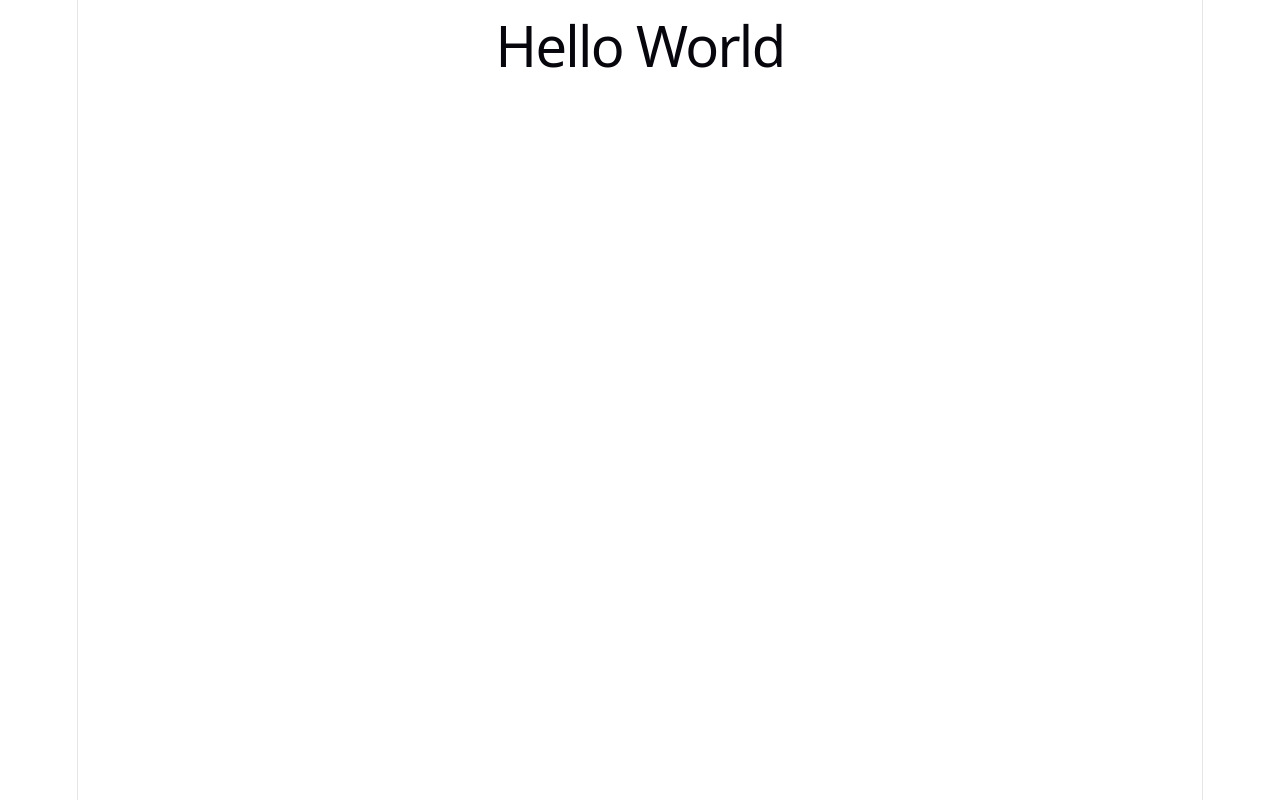
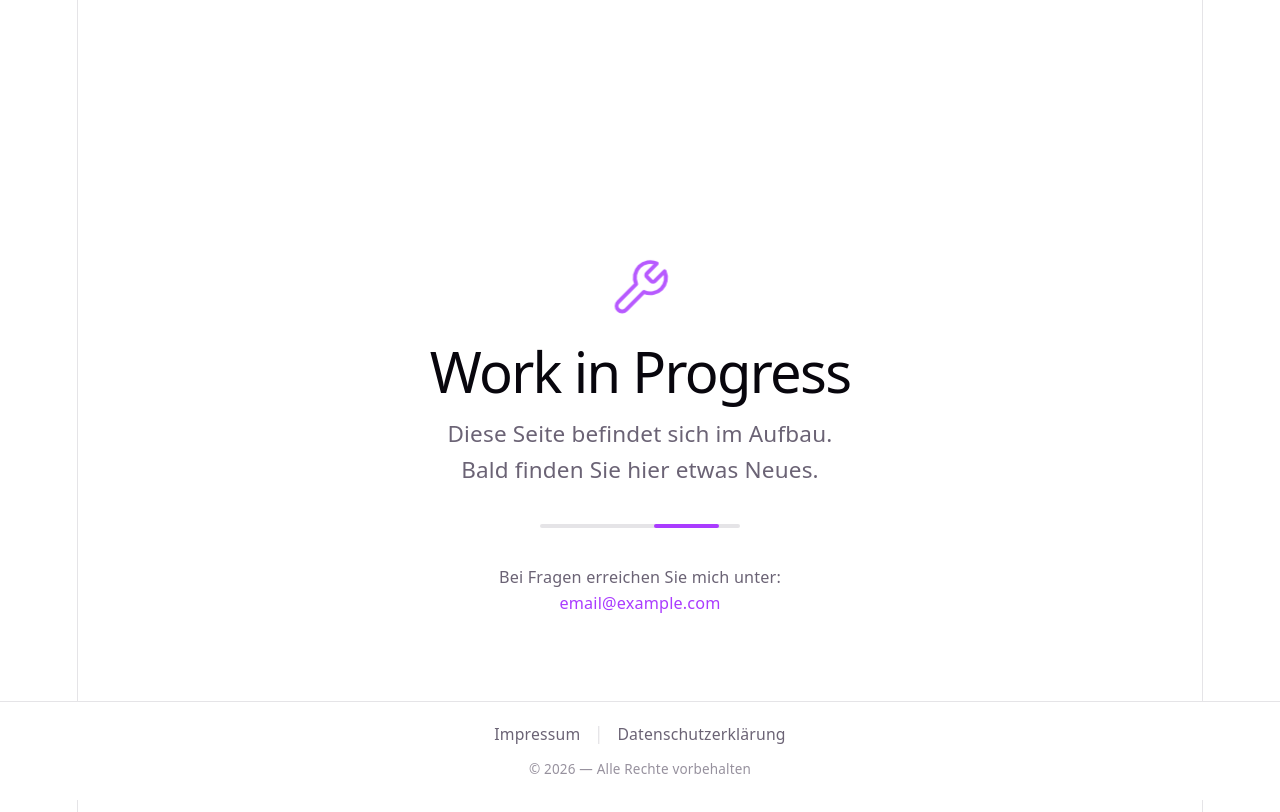
Before and after one commit to marvinLaubenstein/curriculum-vitae, a React (Vite) app: page / in a window 1280 px wide. Shown: the top 812 px of the page. Built offline with nearby package versions, Linux system fonts and the light colour scheme.

Commit message:
feat(app): adding landing page (#8)

```diff
--- a/index.html
+++ b/index.html
@@ -1,10 +1,11 @@
 <!doctype html>
-<html lang="en">
+<html lang="de">
   <head>
     <meta charset="UTF-8" />
     <link rel="icon" type="image/svg+xml" href="/favicon.svg" />
     <meta name="viewport" content="width=device-width, initial-scale=1.0" />
-    <title>curriculum-vitae</title>
+    <meta name="description" content="Diese Website befindet sich im Aufbau." />
+    <title>Work in Progress</title>
   </head>
   <body>
     <div id="root"></div>
--- a/src/App.css
+++ b/src/App.css
@@ -1,184 +1,183 @@
-.counter {
-  font-size: 16px;
-  padding: 5px 10px;
-  border-radius: 5px;
-  color: var(--accent);
-  background: var(--accent-bg);
-  border: 2px solid transparent;
-  transition: border-color 0.3s;
-  margin-bottom: 24px;
-
-  &:hover {
-    border-color: var(--accent-border);
-  }
-  &:focus-visible {
-    outline: 2px solid var(--accent);
-    outline-offset: 2px;
-  }
+.wip-page {
+  display: flex;
+  flex-direction: column;
+  min-height: 100svh;
+  justify-content: center;
+  align-items: center;
+  padding: 2rem;
 }
 
-.hero {
-  position: relative;
-
-  .base,
-  .framework,
-  .vite {
-    inset-inline: 0;
-    margin: 0 auto;
+.wip-content {
+  text-align: center;
+  max-width: 600px;
 }
 
-  .base {
-    width: 170px;
-    position: relative;
-    z-index: 0;
+.wip-icon {
+  color: var(--accent);
+  margin-bottom: 1.5rem;
+  animation: pulse 2s ease-in-out infinite;
 }
 
-  .framework,
-  .vite {
-    position: absolute;
+@keyframes pulse {
+  0%, 100% { opacity: 1; transform: scale(1); }
+  50% { opacity: 0.7; transform: scale(0.95); }
 }
 
-  .framework {
-    z-index: 1;
-    top: 34px;
-    height: 28px;
-    transform: perspective(2000px) rotateZ(300deg) rotateX(44deg) rotateY(39deg)
-      scale(1.4);
+.wip-subtitle {
+  font-size: 1.25rem;
+  line-height: 1.6;
+  margin-bottom: 2rem;
+  color: var(--text);
 }
 
-  .vite {
-    z-index: 0;
-    top: 107px;
-    height: 26px;
-    width: auto;
-    transform: perspective(2000px) rotateZ(300deg) rotateX(40deg) rotateY(39deg)
-      scale(0.8);
-  }
+.wip-progress {
+  width: 200px;
+  height: 4px;
+  background: var(--border);
+  border-radius: 2px;
+  margin: 0 auto 2rem;
+  overflow: hidden;
 }
 
-#center {
-  display: flex;
-  flex-direction: column;
-  gap: 25px;
-  place-content: center;
-  place-items: center;
-  flex-grow: 1;
-
-  @media (max-width: 1024px) {
-    padding: 32px 20px 24px;
-    gap: 18px;
-  }
+.wip-progress-bar {
+  height: 100%;
+  width: 30%;
+  background: var(--accent);
+  border-radius: 2px;
+  animation: loading 2s ease-in-out infinite;
 }
 
-#next-steps {
-  display: flex;
-  border-top: 1px solid var(--border);
-  text-align: left;
-
-  & > div {
-    flex: 1 1 0;
-    padding: 32px;
-    @media (max-width: 1024px) {
-      padding: 24px 20px;
-    }
+@keyframes loading {
+  0% { width: 0%; margin-left: 0; }
+  50% { width: 60%; margin-left: 20%; }
+  100% { width: 0%; margin-left: 100%; }
 }
 
-  .icon {
-    margin-bottom: 16px;
-    width: 22px;
-    height: 22px;
+.wip-contact {
+  font-size: 0.9rem;
+  color: var(--text);
 }
 
-  @media (max-width: 1024px) {
-    flex-direction: column;
-    text-align: center;
-  }
+.wip-contact a {
+  color: var(--accent);
+  text-decoration: none;
 }
 
-#docs {
-  border-right: 1px solid var(--border);
-
-  @media (max-width: 1024px) {
-    border-right: none;
-    border-bottom: 1px solid var(--border);
-  }
+.wip-contact a:hover {
+  text-decoration: underline;
 }
 
-#next-steps ul {
-  list-style: none;
-  padding: 0;
-  display: flex;
-  gap: 8px;
-  margin: 32px 0 0;
-
-  .logo {
-    height: 18px;
+.wip-footer {
+  position: fixed;
+  bottom: 0;
+  left: 0;
+  right: 0;
+  padding: 1rem 2rem;
+  text-align: center;
+  border-top: 1px solid var(--border);
+  background: var(--bg);
 }
 
-  a {
-    color: var(--text-h);
-    font-size: 16px;
-    border-radius: 6px;
-    background: var(--social-bg);
-    display: flex;
-    padding: 6px 12px;
-    align-items: center;
-    gap: 8px;
-    text-decoration: none;
-    transition: box-shadow 0.3s;
-
-    &:hover {
-      box-shadow: var(--shadow);
-    }
-    .button-icon {
-      height: 18px;
-      width: 18px;
-    }
+.wip-legal {
+  margin-bottom: 0.5rem;
 }
 
-  @media (max-width: 1024px) {
-    margin-top: 20px;
-    flex-wrap: wrap;
-    justify-content: center;
-
-    li {
-      flex: 1 1 calc(50% - 8px);
+.wip-legal a {
+  color: var(--text);
+  text-decoration: none;
+  font-size: 0.875rem;
 }
 
-    a {
-      width: 100%;
-      justify-content: center;
-      box-sizing: border-box;
-    }
-  }
+.wip-legal a:hover {
+  color: var(--accent);
 }
 
-#spacer {
-  height: 88px;
-  border-top: 1px solid var(--border);
-  @media (max-width: 1024px) {
-    height: 48px;
-  }
+.wip-divider {
+  margin: 0 0.75rem;
+  color: var(--border);
 }
 
-.ticks {
-  position: relative;
-  width: 100%;
-
-  &::before,
-  &::after {
-    content: '';
-    position: absolute;
-    top: -4.5px;
-    border: 5px solid transparent;
+.wip-copyright {
+  font-size: 0.75rem;
+  color: var(--text);
+  opacity: 0.7;
 }
 
-  &::before {
-    left: 0;
-    border-left-color: var(--border);
+/* Modal Styles */
+.wip-modal-overlay {
+  display: none;
+  position: fixed;
+  inset: 0;
+  background: rgba(0, 0, 0, 0.5);
+  z-index: 1000;
+  justify-content: center;
+  align-items: flex-start;
+  overflow-y: auto;
+  padding: 4rem 1rem;
 }
-  &::after {
-    right: 0;
-    border-right-color: var(--border);
+
+.wip-modal-overlay:target {
+  display: flex;
 }
+
+.wip-modal {
+  position: relative;
+  background: var(--bg);
+  border-radius: 8px;
+  padding: 2rem;
+  max-width: 700px;
+  width: 100%;
+  box-shadow: var(--shadow);
+  color: var(--text);
 }
+
+.wip-modal-close {
+  position: absolute;
+  top: 1rem;
+  right: 1.5rem;
+  font-size: 1.5rem;
+  color: var(--text);
+  text-decoration: none;
+  line-height: 1;
+}
+
+.wip-modal-close:hover {
+  color: var(--text-h);
+}
+
+.wip-modal h2 {
+  margin-bottom: 1.5rem;
+  padding-right: 2rem;
+}
+
+.wip-legal-content h3 {
+  font-size: 1rem;
+  font-weight: 600;
+  color: var(--text-h);
+  margin: 1.5rem 0 0.75rem;
+}
+
+.wip-legal-content h3:first-child {
+  margin-top: 0;
+}
+
+.wip-legal-content h4 {
+  font-size: 0.9rem;
+  font-weight: 600;
+  color: var(--text-h);
+  margin: 1rem 0 0.5rem;
+}
+
+.wip-legal-content p {
+  margin-bottom: 0.75rem;
+  line-height: 1.6;
+}
+
+.wip-legal-content a {
+  color: var(--accent);
+  text-decoration: none;
+}
+
+.wip-legal-content a:hover {
+  text-decoration: underline;
+}
--- a/src/App.tsx
+++ b/src/App.tsx
@@ -1,5 +1,152 @@
+import './App.css'
+
+const name = import.meta.env.VITE_NAME || 'Name'
+const street = import.meta.env.VITE_STREET || 'Straße'
+const zip = import.meta.env.VITE_ZIP || 'PLZ'
+const city = import.meta.env.VITE_CITY || 'Stadt'
+const email = import.meta.env.VITE_EMAIL || 'email@example.com'
+
 function App() {
-  return <h1>Hello World</h1>
+  return (
+    <main className="wip-page">
+      <div className="wip-content">
+        <div className="wip-icon">
+          <svg width="64" height="64" viewBox="0 0 24 24" fill="none" stroke="currentColor" strokeWidth="1.5" strokeLinecap="round" strokeLinejoin="round">
+            <path d="M14.7 6.3a1 1 0 0 0 0 1.4l1.6 1.6a1 1 0 0 0 1.4 0l3.77-3.77a6 6 0 0 1-7.94 7.94l-6.91 6.91a2.12 2.12 0 0 1-3-3l6.91-6.91a6 6 0 0 1 7.94-7.94l-3.76 3.76z"/>
+          </svg>
+        </div>
+        <h1>Work in Progress</h1>
+        <p className="wip-subtitle">
+          Diese Seite befindet sich im Aufbau.<br/>
+          Bald finden Sie hier etwas Neues.
+        </p>
+        <div className="wip-progress">
+          <div className="wip-progress-bar"></div>
+        </div>
+        <p className="wip-contact">
+          Bei Fragen erreichen Sie mich unter:<br/>
+          <a href={`mailto:${email}`}>{email}</a>
+        </p>
+      </div>
+
+      <footer className="wip-footer">
+        <div className="wip-legal">
+          <a href="#impressum">Impressum</a>
+          <span className="wip-divider">|</span>
+          <a href="#datenschutz">Datenschutzerklärung</a>
+        </div>
+        <p className="wip-copyright">
+          © {new Date().getFullYear()} — Alle Rechte vorbehalten
+        </p>
+      </footer>
+
+      {/* Impressum Modal/Section */}
+      <div id="impressum" className="wip-modal-overlay">
+        <div className="wip-modal">
+          <a href="#" className="wip-modal-close">&times;</a>
+          <h2>Impressum</h2>
+          <div className="wip-legal-content">
+            <h3>Angaben gemäß § 5 TMG</h3>
+            <p>
+              <strong>{name}</strong><br/>
+              {street}<br/>
+              {zip} {city}<br/>
+              Deutschland
+            </p>
+
+            <h3>Kontakt</h3>
+            <p>
+              E-Mail: <a href={`mailto:${email}`}>{email}</a>
+            </p>
+
+            <h3>Verantwortlich für den Inhalt nach § 55 Abs. 2 RStV</h3>
+            <p>
+              {name}<br/>
+              {street}<br/>
+              {zip} {city}
+            </p>
+
+            <h3>Haftungsausschluss</h3>
+            <p>
+              <strong>Haftung für Inhalte:</strong><br/>
+              Die Inhalte dieser Seite wurden mit größter Sorgfalt erstellt. Für die Richtigkeit, Vollständigkeit und Aktualität der Inhalte kann jedoch keine Gewähr übernommen werden. Als Diensteanbieter sind wir gemäß § 7 Abs.1 TMG für eigene Inhalte auf diesen Seiten nach den allgemeinen Gesetzen verantwortlich.
+            </p>
+            <p>
+              <strong>Haftung für Links:</strong><br/>
+              Unser Angebot enthält Links zu externen Webseiten Dritter, auf deren Inhalte wir keinen Einfluss haben. Für die Inhalte der verlinkten Seiten ist stets der jeweilige Anbieter oder Betreiber verantwortlich.
+            </p>
+
+            <h3>Urheberrecht</h3>
+            <p>
+              Die durch die Seitenbetreiber erstellten Inhalte und Werke auf diesen Seiten unterliegen dem deutschen Urheberrecht. Die Vervielfältigung, Bearbeitung, Verbreitung und jede Art der Verwertung außerhalb der Grenzen des Urheberrechtes bedürfen der schriftlichen Zustimmung des jeweiligen Autors bzw. Erstellers.
+            </p>
+          </div>
+        </div>
+      </div>
+
+      {/* Datenschutzerklärung Modal/Section */}
+      <div id="datenschutz" className="wip-modal-overlay">
+        <div className="wip-modal">
+          <a href="#" className="wip-modal-close">&times;</a>
+          <h2>Datenschutzerklärung</h2>
+          <div className="wip-legal-content">
+            <h3>1. Datenschutz auf einen Blick</h3>
+            <p>
+              <strong>Allgemeine Hinweise:</strong><br/>
+              Die folgenden Hinweise geben einen einfachen Überblick darüber, was mit Ihren personenbezogenen Daten passiert, wenn Sie diese Website besuchen.
+            </p>
+
+            <h3>2. Allgemeine Informationen und Pflichtangaben</h3>
+
+            <h4>Verantwortlicher</h4>
+            <p>
+              Verantwortlicher für die Verarbeitung personenbezogener Daten auf dieser Website ist:<br/>
+              {name}<br/>
+              {street}<br/>
+              {zip} {city}<br/>
+              E-Mail: <a href={`mailto:${email}`}>{email}</a>
+            </p>
+
+            <h4>Hosting</h4>
+            <p>
+              Diese Website wird bei einem externen Hosting-Anbieter gehostet (Hoster). Die personenbezogenen Daten, die auf dieser Website erfasst werden, werden auf den Servern des Hosters gespeichert.
+            </p>
+
+            <h3>3. Datenerfassung auf dieser Website</h3>
+
+            <h4>Cookies</h4>
+            <p>
+              Diese Website verwendet keine Cookies. Es werden keine Tracking- oder Analyse-Tools eingesetzt.
+            </p>
+
+            <h4>Kontaktformular / E-Mail-Kontakt</h4>
+            <p>
+              Wenn Sie uns per E-Mail kontaktieren, werden die von Ihnen übermittelten personenbezogenen Daten (z.B. Ihre E-Mail-Adresse und ggf. Ihr Name) gespeichert, um Ihre Anfrage zu bearbeiten. Diese Daten werden ohne Ihre Einwilligung nicht weitergegeben.
+            </p>
+            <p>
+              Die Verarbeitung dieser Daten erfolgt auf Grundlage Art. 6 Abs. 1 lit. b DSGVO, sofern Ihre Anfrage mit der Erfüllung eines Vertrags zusammenhängt oder zur Durchführung vorvertraglicher Maßnahmen erforderlich ist.
+            </p>
+
+            <h3>4. Ihre Rechte</h3>
+            <p>
+              Sie haben jederzeit das Recht auf Auskunft über die bezüglich Ihrer Person gespeicherten Daten, deren Herkunft und Empfänger sowie den Zweck der Datenverarbeitung. Sie haben zudem das Recht, die Berichtigung, Sperrung oder Löschung dieser Daten zu verlangen. Für alle Fragen zum Thema Datenschutz können Sie sich jederzeit an uns wenden.
+            </p>
+
+            <h3>5. Beschwerderecht</h3>
+            <p>
+              Wenn Sie der Auffassung sind, dass die Verarbeitung Ihrer personenbezogenen Daten nicht rechtmäßig erfolgt, haben Sie das Recht, sich bei der zuständigen Datenschutzaufsichtsbehörde zu beschweren.
+            </p>
+            <p>
+              Zuständige Aufsichtsbehörde für Deutschland:<br/>
+              Der Bundesbeauftragte für den Datenschutz und die Informationsfreiheit<br/>
+              Husarenstraße 30<br/>
+              53117 Bonn
+            </p>
+          </div>
+        </div>
+      </div>
+    </main>
+  )
 }
 
 export default App
--- a/vite.config.ts
+++ b/vite.config.ts
@@ -8,4 +8,5 @@ export default defineConfig({
     react(),
     babel({ presets: [reactCompilerPreset()] })
   ],
+  base: "./",
 })
```
Also changed, not shown: 1 other file (tests, documents, lock files or other folders). Lines whose indentation alone changed are shown as unchanged.
